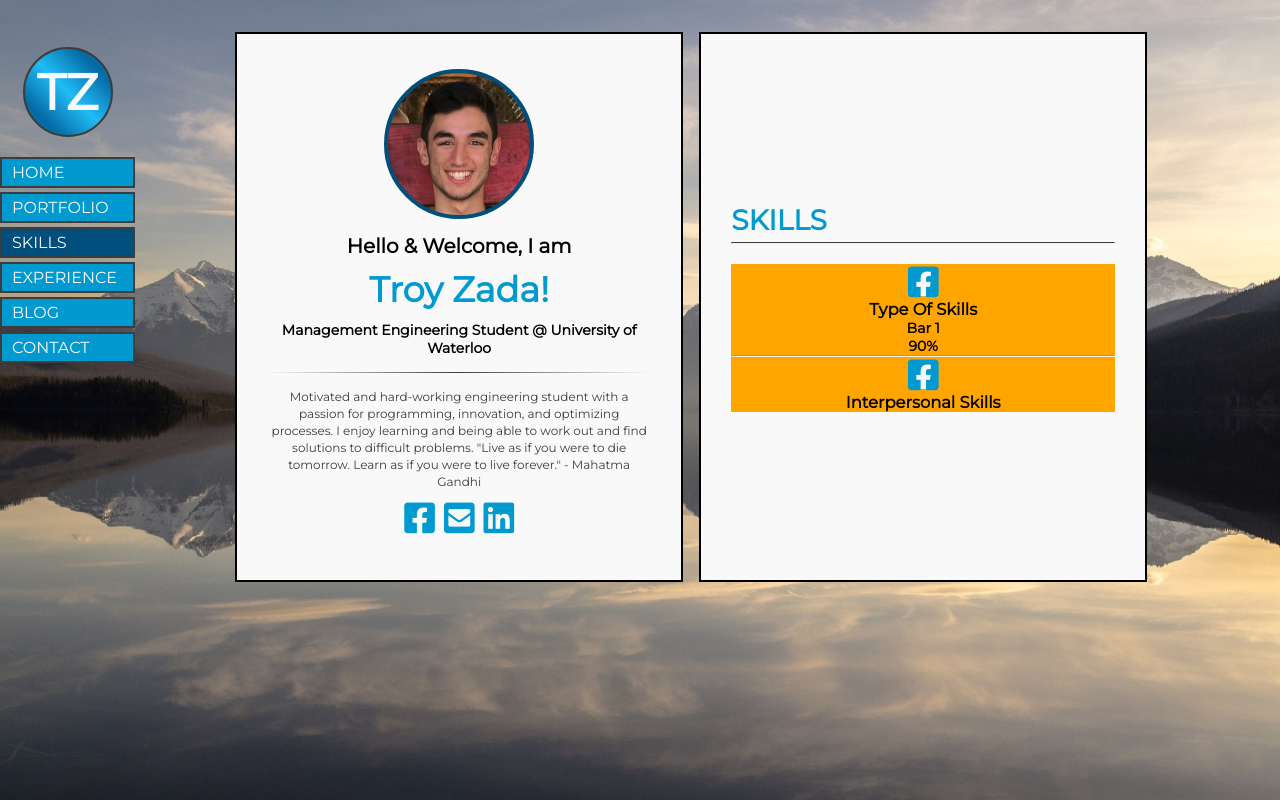
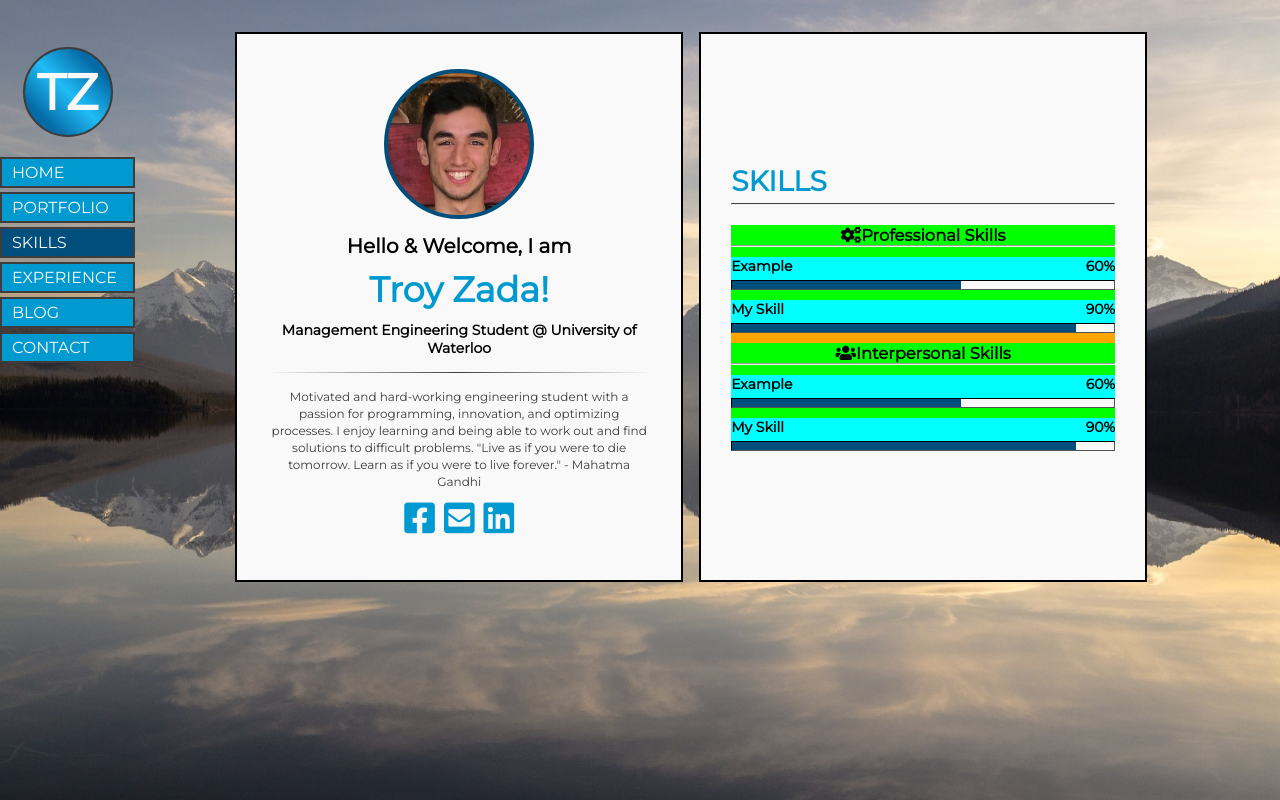
Before and after one commit to tzada8/troy-zada, a React (Create React App) app: page /skills in a window 1280 px wide. Built offline with nearby package versions, Linux system fonts and the light colour scheme; a web font is replaced by a local one.

Commit message:
Working on Skills card; added icons

```diff
--- a/src/components/cards/blog/Blog.js
+++ b/src/components/cards/blog/Blog.js
@@ -14,6 +14,7 @@ function Blog(props) {
 
             {/* REST OF CONTENT */}
             <div className="card-content">
+               <i className="fas fa-blog" />
                <p>
                   Lorem ipsum dolor sit amet, consectetur adipisicing elit.
                   Totam aliquam inventore ipsam vel eveniet reprehenderit,
--- a/src/components/cards/skills/Skills.css
+++ b/src/components/cards/skills/Skills.css
@@ -0,0 +1,3 @@
+.group-skills-container {
+   background: lime;
+}
--- a/src/components/cards/skills/Skills.js
+++ b/src/components/cards/skills/Skills.js
@@ -18,29 +18,24 @@ function Skills(props) {
             <div className="card-content">
                {/* GROUP OF PROFESSIONAL SKILLS */}
                <div className="group-skills-container">
-                  <a
-                     href="/"
-                     target="_blank"
-                     rel="noreferrer"
-                     aria-label="Facebook"
-                  >
-                     <i className="fab fa-facebook-square social-icon" />
-                  </a>
-                  <h3>Type Of Skills</h3>
-                  <ProgressBar />
+                  <h3>
+                     <i className="fas fa-cogs" />
+                     Professional Skills
+                  </h3>
+                  <hr />
+                  <ProgressBar skillTitle="Example" percent="60%" />
+                  <ProgressBar skillTitle="My Skill" percent="90%" />
                </div>
 
                {/* GROUP OF INTERPERSONAL SKILLS */}
                <div className="group-skills-container">
-                  <a
-                     href="/"
-                     target="_blank"
-                     rel="noreferrer"
-                     aria-label="Facebook"
-                  >
-                     <i className="fab fa-facebook-square social-icon" />
-                  </a>
-                  <h3>Interpersonal Skills</h3>
+                  <h3>
+                     <i className="fas fa-users" />
+                     Interpersonal Skills
+                  </h3>
+                  <hr />
+                  <ProgressBar skillTitle="Example" percent="60%" />
+                  <ProgressBar skillTitle="My Skill" percent="90%" />
                </div>
             </div>
          </div>
--- a/src/components/cards/skills/progress_bar/ProgressBar.css
+++ b/src/components/cards/skills/progress_bar/ProgressBar.css
@@ -0,0 +1,19 @@
+.progress-container {
+   background: cyan;
+   margin: 10px 0;
+}
+
+.progress-header {
+   float: left;
+}
+
+.percentage {
+   float: right;
+}
+
+.horizontal-bar__skills {
+   margin-top: 5px;
+   height: 10px;
+   display: block;
+   border-color: black;
+}
--- a/src/components/cards/skills/progress_bar/ProgressBar.js
+++ b/src/components/cards/skills/progress_bar/ProgressBar.js
@@ -1,12 +1,24 @@
 import React from "react";
+import "./ProgressBar.css";
 
 function ProgressBar(props) {
    return (
       <div>
          <div className="progress-container">
-            <h4 className="progress-header">Bar 1</h4>
-            <h4 className="progress-header percentage">90%</h4>
-            <hr className="horizontal-bar__skills" />
+            <h4 className="progress-header">{props.skillTitle}</h4>
+            <h4 className="percentage">{props.percent}</h4>
+            <br />
+            <hr
+               className="horizontal-bar__skills"
+               style={{
+                  background:
+                     "linear-gradient(to right, var(--DARK_BLUE) " +
+                     props.percent +
+                     ", var(--WHITE) " +
+                     props.percent +
+                     ")",
+               }}
+            />
          </div>
       </div>
    );
```
